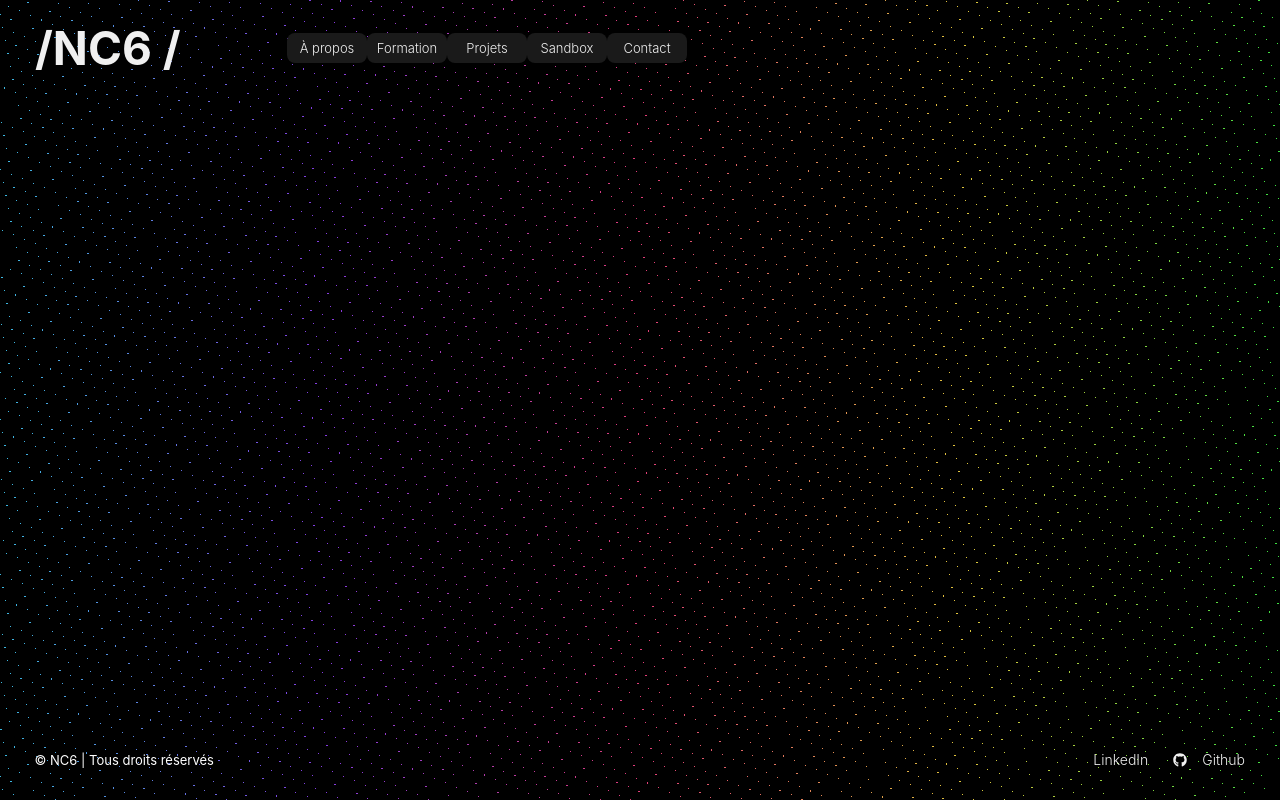
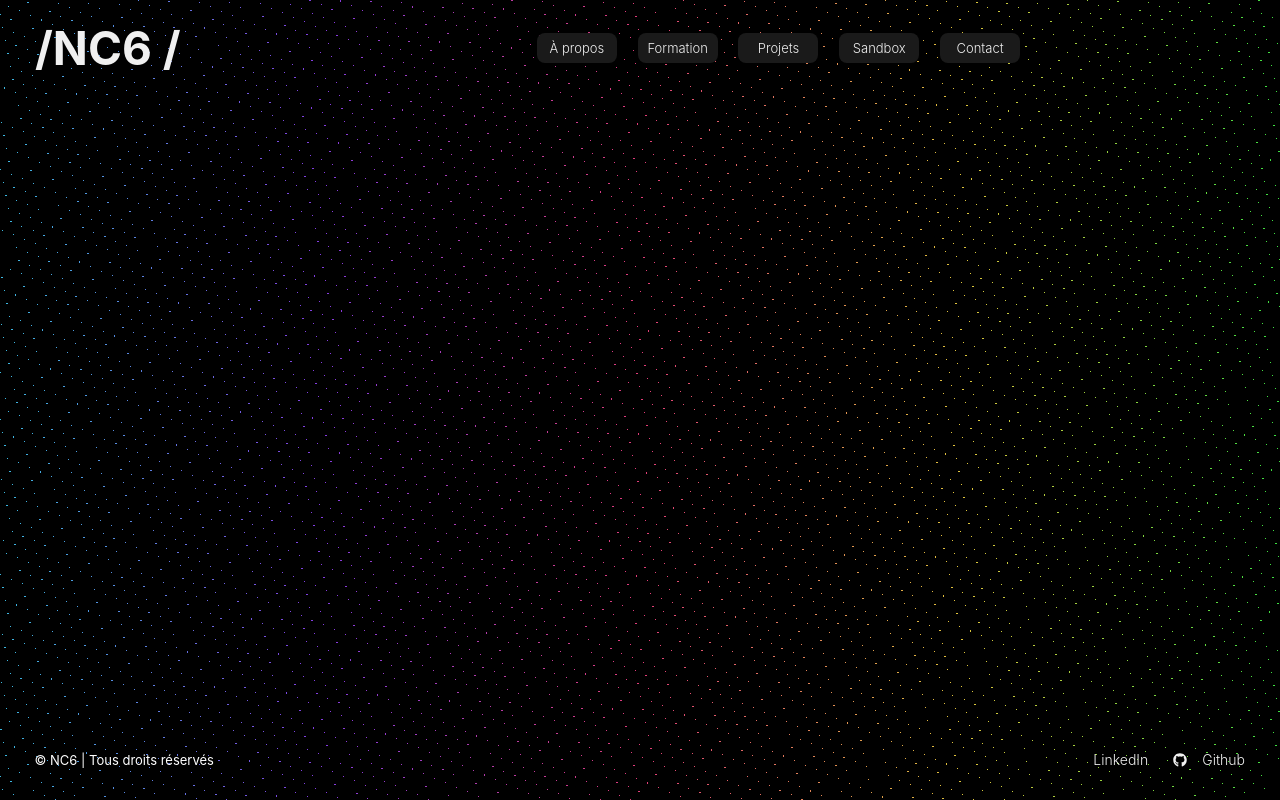
Before and after one commit to NollyBrown6/Portfolio, a React (Vite) app: page / in a window 1280 px wide. Built offline with nearby package versions, Linux system fonts and the light colour scheme; some icons are missing.

Commit message:
update style for navbar-container

```diff
--- a/src/Components/Header/Header.scss
+++ b/src/Components/Header/Header.scss
@@ -18,3 +18,12 @@
 .title-text {
   color: v.$main-text-darker-bg-color;
 }
+
+.navbar-container {
+  display: flex;
+  flex-direction: row;
+  width: 40%;
+  justify-content: space-around;
+  align-self: center;
+  margin: auto;
+}
```
